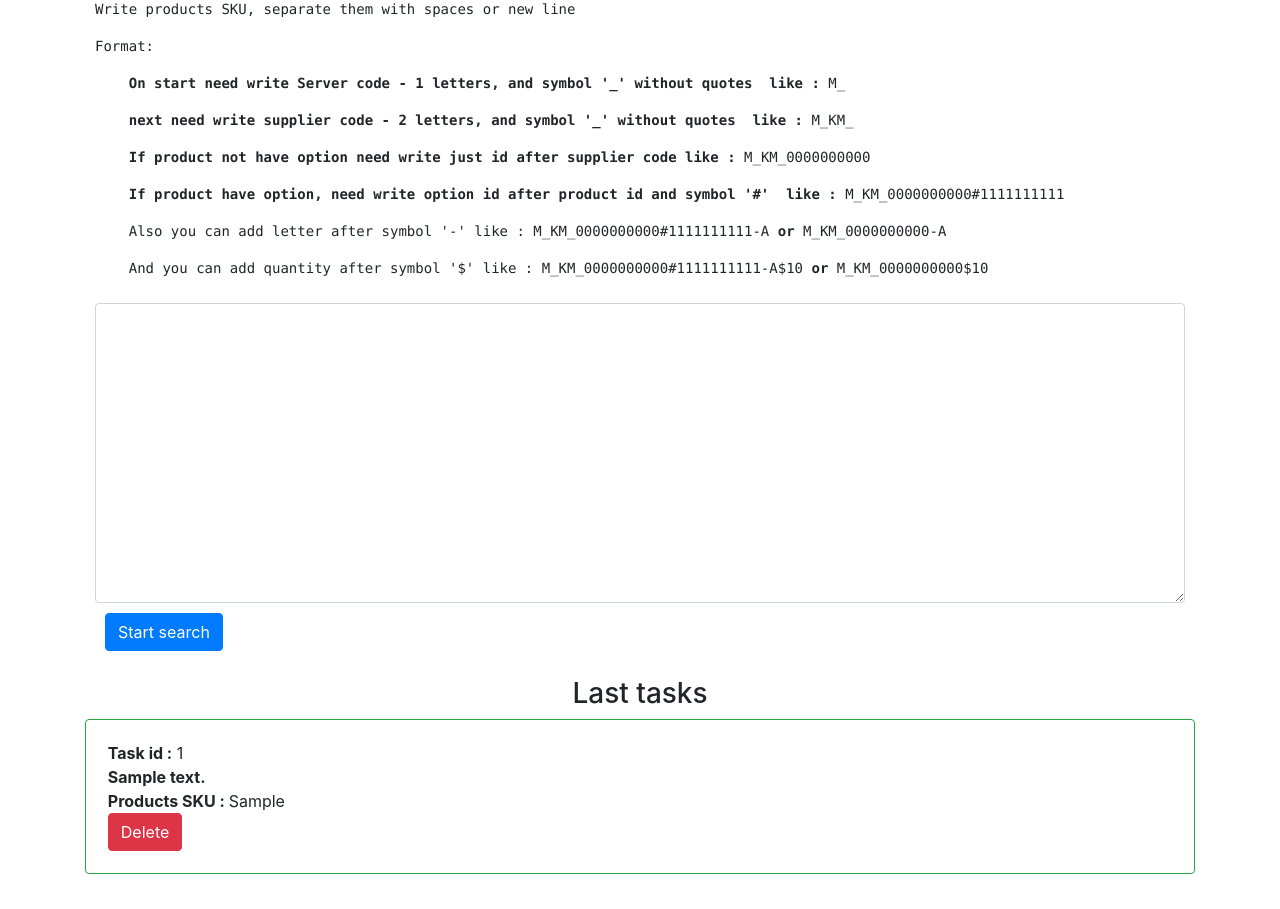
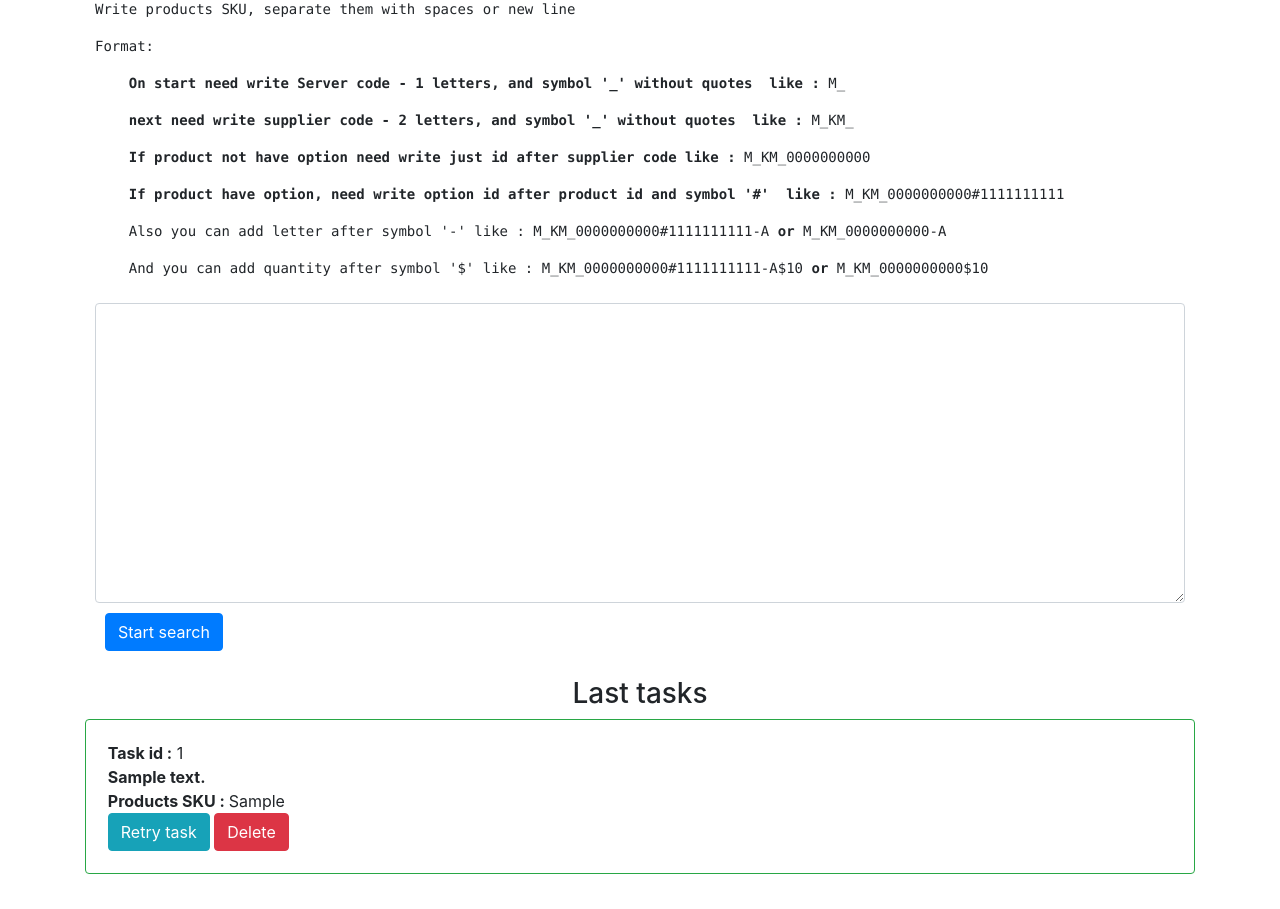
Before and after one commit to DeadCorp/ginkgo_django_test_app, a Django app: page /task/add_task in a window 1280 px wide. Shown: the part 82-991 px from the top of the page. Run offline with Django 3.2, Linux system fonts and the light colour scheme; a user stored in the database is signed in; tables that the repository leaves empty hold one stand-in row (values such as "Sample post"); parts of the project's set-up code (start-up, migrations or seed data) failed here and were passed over; some libraries are stand-ins or nearby versions.

Commit message:
fix delivery price without '$' it`s did incorrect ordering add new feature - retry_task for do scrape again without enter sku again

```diff
--- a/task/scrapers/scrapers/pipelines.py
+++ b/task/scrapers/scrapers/pipelines.py
@@ -77,7 +77,7 @@
             if item.get('price', UNKNOWN) != UNKNOWN:
                 if item['available']:
                     item['available'] = 'In availability'
-                    item['delivery_price'] = 'Free delivery' if int(item['price']) > 59 else '6.49'
+                    item['delivery_price'] = 'Free delivery' if int(item['price']) > 59 else '$6.49'
                 else:
                     item['available'] = 'Out of stock'
                     item['delivery_price'] = 'No delivery'
@@ -124,7 +124,7 @@
         item['available'] = 'Availability' if item.get('available') in ['inStoke', 'inStock', 'lowInStock'] else 'Out of stock'
         if not item.get('shipping'):
             item['shipping'] = True if item['available'] == 'Availability' else False
-        item['delivery_price'] = 'Free delivery' if item.get('delivery_price') == 0 else item.get('delivery_price')
+        item['delivery_price'] = 'Free delivery' if item.get('delivery_price') == 0 else '$' + str(item.get('delivery_price'))
 
         item.save()
         return item
--- a/task/scrapers/scrapers/spiders/walmart.py
+++ b/task/scrapers/scrapers/spiders/walmart.py
@@ -96,7 +96,7 @@ class WalmartSpider(scrapy.Spider):
         task_time_text = task[0].description
 
         if task_time_text != 'In progress...':
-            numbers_from_task = spider.take_num(task_time_text)
+            numbers_from_task = re.findall(r'\d*\.\d+|\d+', task_time_text)
             time_from_task = numbers_from_task[0]
             parsed_count = numbers_from_task[1]
             count_to_parse = numbers_from_task[2]
--- a/task/templates/task/add_task.html
+++ b/task/templates/task/add_task.html
@@ -37,6 +37,7 @@
                         <button class="btn btn-danger" formaction="{% url 'task:delete_task' %}" type="submit" disabled>Delete
                         </button>
                     {% else %}
+                        <button class="btn btn-info" formaction="{% url 'task:retry_task' task.id %}" type="submit">Retry task</button>
                         <button class="btn btn-danger" formaction="{% url 'task:delete_task' %}" type="submit">Delete</button>
                     {% endif %}
                 </form>
--- a/task/urls.py
+++ b/task/urls.py
@@ -7,4 +7,5 @@ urlpatterns = [
     path('refresh_product_data/<str:sku>/', views.refresh_product_data, name='refresh_product_data'),
     path('add_task', views.add_task, name='add_task'),
     path('delete_task', views.delete_task, name='delete_task'),
+    path('retry_task/<str:pk>', views.retry_task, name='retry_task'),
 ]
--- a/task/views.py
+++ b/task/views.py
@@ -1,3 +1,5 @@
+import json
+
 from django.contrib.auth.decorators import login_required
 from django.http import HttpResponseRedirect
 from django.shortcuts import redirect, render
@@ -26,7 +28,7 @@ def add_task(request):
         return redirect('product:products')
     else:
         form = TaskForm()
-        tasks = Task.objects.filter(user_id=request.user).order_by('-id')[:5]
+        tasks = Task.objects.filter(user_id=request.user).order_by('-id')[:15]
 
     suppliers = SupplierCodes.SUPPLIERS
     return render(request, 'task/add_task.html', {'form': form, 'tasks': tasks, 'suppliers': suppliers})
@@ -42,3 +44,14 @@ def delete_task(request):
         except Task.DoesNotExist:
             pass
     return HttpResponseRedirect(request.META.get('HTTP_REFERER'))
+
+
+@login_required()
+def retry_task(request, pk):
+    try:
+        task = Task.objects.get(pk=pk)
+        task.data = ' '.join(json.loads(task.data))
+        task.save()
+    except Task.DoesNotExist:
+        pass
+    return HttpResponseRedirect(request.META.get('HTTP_REFERER'))
```
